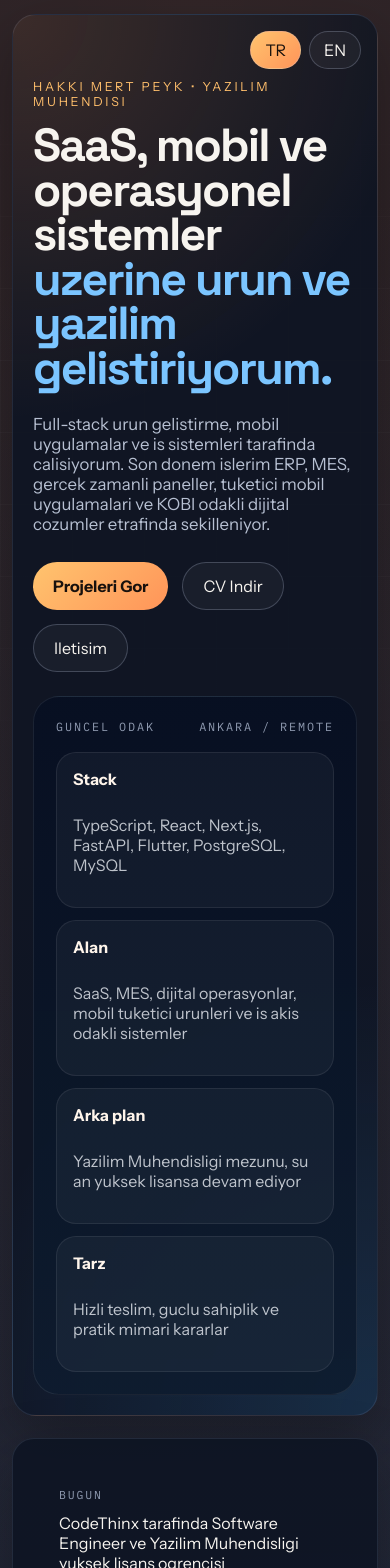
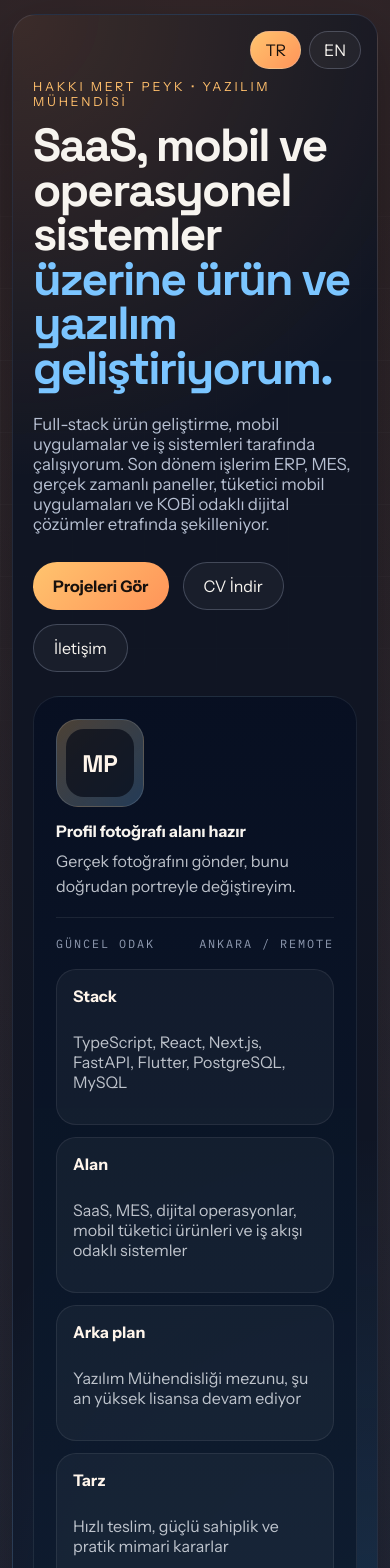
Before and after one commit to mertpeyk/mertpeykportfolio, a React (Vite) app: page / in a window 390 px wide. Shown: the top 1568 px of the page. Built offline with nearby package versions, Linux system fonts and the light colour scheme.

Commit message:
Improve Turkish copy and mobile profile layout

```diff
--- a/src/App.css
+++ b/src/App.css
@@ -78,6 +78,52 @@
   border-radius: 26px;
   border: 1px solid rgba(255, 255, 255, 0.08);
   background: linear-gradient(180deg, rgba(8, 16, 34, 0.96), rgba(14, 28, 47, 0.92));
+}
+
+.portrait-shell {
+  display: grid;
+  grid-template-columns: 112px 1fr;
+  gap: 16px;
+  align-items: center;
+  margin-bottom: 18px;
+  padding-bottom: 18px;
+  border-bottom: 1px solid rgba(255, 255, 255, 0.08);
+}
+
+.portrait-ring {
+  display: grid;
+  place-items: center;
+  width: 112px;
+  height: 112px;
+  border-radius: 28px;
+  background: linear-gradient(135deg, rgba(255, 196, 110, 0.28), rgba(123, 197, 255, 0.24));
+  border: 1px solid rgba(255, 255, 255, 0.12);
+}
+
+.portrait-fallback {
+  display: grid;
+  place-items: center;
+  width: 88px;
+  height: 88px;
+  border-radius: 24px;
+  background: rgba(7, 12, 24, 0.72);
+  color: #fff5eb;
+  font-family: var(--display);
+  font-size: 1.9rem;
+  font-weight: 700;
+}
+
+.portrait-copy strong {
+  display: block;
+  margin-bottom: 8px;
+  color: var(--heading);
+  font-size: 1rem;
+}
+
+.portrait-copy p {
+  margin: 0;
+  color: rgba(232, 236, 243, 0.8);
+  line-height: 1.55;
 }
 
 .hero-card-top,
@@ -562,6 +608,24 @@
   .project-meta {
     flex-direction: column;
   }
+
+  .portrait-shell {
+    grid-template-columns: 88px 1fr;
+    gap: 14px;
+  }
+
+  .portrait-ring {
+    width: 88px;
+    height: 88px;
+    border-radius: 22px;
+  }
+
+  .portrait-fallback {
+    width: 68px;
+    height: 68px;
+    border-radius: 18px;
+    font-size: 1.5rem;
+  }
 }
 
 @media (max-width: 640px) {
@@ -602,4 +666,8 @@
     grid-template-columns: 1fr;
     gap: 8px;
   }
+
+  .portrait-shell {
+    grid-template-columns: 1fr;
+  }
 }
--- a/src/App.tsx
+++ b/src/App.tsx
@@ -41,45 +41,47 @@ type SkillLane = {
 
 const uiCopy = {
   tr: {
-    eyebrow: 'HAKKI MERT PEYK • YAZILIM MUHENDISI',
+    eyebrow: 'HAKKI MERT PEYK • YAZILIM MÜHENDİSİ',
     heroTitleLead: 'SaaS, mobil ve operasyonel sistemler',
-    heroTitleTail: ' uzerine urun ve yazilim gelistiriyorum.',
+    heroTitleTail: ' üzerine ürün ve yazılım geliştiriyorum.',
     heroText:
-      'Full-stack urun gelistirme, mobil uygulamalar ve is sistemleri tarafinda calisiyorum. Son donem islerim ERP, MES, gercek zamanli paneller, tuketici mobil uygulamalari ve KOBI odakli dijital cozumler etrafinda sekilleniyor.',
-    viewProjects: 'Projeleri Gor',
-    downloadCv: 'CV Indir',
-    contact: 'Iletisim',
-    currentFocus: 'Guncel odak',
+      'Full-stack ürün geliştirme, mobil uygulamalar ve iş sistemleri tarafında çalışıyorum. Son dönem işlerim ERP, MES, gerçek zamanlı paneller, tüketici mobil uygulamaları ve KOBİ odaklı dijital çözümler etrafında şekilleniyor.',
+    viewProjects: 'Projeleri Gör',
+    downloadCv: 'CV İndir',
+    contact: 'İletişim',
+    currentFocus: 'Güncel odak',
     stack: 'Stack',
     domain: 'Alan',
     background: 'Arka plan',
     style: 'Tarz',
-    focusLine: 'SaaS, MES, dijital operasyonlar, mobil tuketici urunleri ve is akis odakli sistemler',
-    backgroundLine: 'Yazilim Muhendisligi mezunu, su an yuksek lisansa devam ediyor',
-    styleLine: 'Hizli teslim, guclu sahiplik ve pratik mimari kararlar',
-    now: 'Bugun',
+    focusLine: 'SaaS, MES, dijital operasyonlar, mobil tüketici ürünleri ve iş akışı odaklı sistemler',
+    backgroundLine: 'Yazılım Mühendisliği mezunu, şu an yüksek lisansa devam ediyor',
+    styleLine: 'Hızlı teslim, güçlü sahiplik ve pratik mimari kararlar',
+    now: 'Bugün',
     focus: 'Odak',
     based: 'Konum',
-    nowLine: 'CodeThinx tarafinda Software Engineer ve Yazilim Muhendisligi yuksek lisans ogrencisi',
-    focusLine2: 'Is sistemleri, mobil urunler, API tasarimi ve urun kalitesinde arayuzler',
-    basedLine: 'Ankara, Turkiye',
+    nowLine: 'CodeThinx tarafında Software Engineer ve Yazılım Mühendisliği yüksek lisans öğrencisi',
+    focusLine2: 'İş sistemleri, mobil ürünler, API tasarımı ve ürün kalitesinde arayüzler',
+    basedLine: 'Ankara, Türkiye',
     capabilities: 'Yetkinlikler',
-    capabilitiesTitle: 'Urun yonu, muhendislik derinligi ve hizli teslimin kesistigi yerde daha iyi is cikartiyorum.',
+    capabilitiesTitle: 'Ürün yönü, mühendislik derinliği ve hızlı teslimin kesiştiği yerde daha iyi iş çıkartıyorum.',
     experience: 'Deneyim',
-    experienceTitle: 'Profesyonel tarafim urun gelistirme, ozel yazilim ve operasyonel dusunce etrafinda sekillendi.',
-    selectedWork: 'Secili Projeler',
-    selectedWorkTitle: 'Teknik araligi ve gercek dunyadaki faydayi ayni anda gosteren projeler.',
-    techStack: 'Kullandigim Teknolojiler',
-    techStackTitle: 'Frontend, backend, mobil ve teslim tarafinda aktif kullandigim araclar.',
-    education: 'Egitim',
-    educationTitle: 'Yazilim muhendisligi ekseninde ilerleyen akademik yolculuk.',
-    principles: 'Calisma Bicimi',
-    principlesTitle: 'Kisa sureli gosteristen ziyade uzun vadeli urun degeri hedefledigimde nasil calisiyorum.',
-    contactTitle: 'Ciddi urun, yazilim ve sistem islerine acigim.',
+    experienceTitle: 'Profesyonel tarafım ürün geliştirme, özel yazılım ve operasyonel düşünce etrafında şekillendi.',
+    selectedWork: 'Seçili Projeler',
+    selectedWorkTitle: 'Teknik aralığı ve gerçek dünyadaki faydayı aynı anda gösteren projeler.',
+    techStack: 'Kullandığım Teknolojiler',
+    techStackTitle: 'Frontend, backend, mobil ve teslim tarafında aktif kullandığım araçlar.',
+    education: 'Eğitim',
+    educationTitle: 'Yazılım mühendisliği ekseninde ilerleyen akademik yolculuk.',
+    principles: 'Çalışma Biçimi',
+    principlesTitle: 'Kısa süreli gösterişten ziyade uzun vadeli ürün değeri hedeflediğimde nasıl çalışıyorum.',
+    contactTitle: 'Ciddi ürün, yazılım ve sistem işlerine açığım.',
     portfolioRepo: 'Portfolio Reposu',
-    liveSite: 'Canli Site',
+    liveSite: 'Canlı Site',
     toggleTr: 'TR',
     toggleEn: 'EN',
+    photoNote: 'Profil fotoğrafı alanı hazır',
+    photoHint: 'Gerçek fotoğrafını gönder, bunu doğrudan portreyle değiştireyim.',
   },
   en: {
     eyebrow: 'HAKKI MERT PEYK • SOFTWARE ENGINEER',
@@ -121,6 +123,8 @@ const uiCopy = {
     liveSite: 'Live Site',
     toggleTr: 'TR',
     toggleEn: 'EN',
+    photoNote: 'Profile photo slot is ready',
+    photoHint: 'Send me your actual photo and I will replace this area with a real portrait.',
   },
 } as const
 
@@ -134,14 +138,14 @@ const capabilityGroups: CapabilityGroup[] = [
   },
   {
     title: {
-      tr: 'Mobil Urunler',
+      tr: 'Mobil Ürünler',
       en: 'Mobile Products',
     },
     items: ['Flutter for iOS and Android', 'Release workflows and store readiness', 'Analytics, monetization, and product iteration'],
   },
   {
     title: {
-      tr: 'Sistem Dusuncesi',
+      tr: 'Sistem Düşüncesi',
       en: 'Systems Thinking',
     },
     items: ['ERP and MES product design', 'RBAC, JWT, multi-tenant structures', 'Agile delivery and practical architecture'],
@@ -157,19 +161,19 @@ const experience: Experience[] = [
     },
     period: 'Dec 2024 - Present',
     summary: {
-      tr: 'KOBI\'ler icin ozel yazilimlar, ERP odakli sistemler, operasyon panelleri ve dijital donusum urunleri gelistiriyorum.',
+      tr: 'KOBİ\'ler için özel yazılımlar, ERP odaklı sistemler, operasyon panelleri ve dijital dönüşüm ürünleri geliştiriyorum.',
       en: 'Building custom business software, ERP-oriented systems, operational dashboards, and digital transformation products for SMEs.',
     },
   },
   {
     company: 'Figen Egitim Kurumlari',
     role: {
-      tr: 'Bilisim Uzmani',
+      tr: 'Bilişim Uzmanı',
       en: 'IT Specialist',
     },
     period: 'Apr 2026 - Present',
     summary: {
-      tr: 'Kurumsal teknoloji operasyonlarini desteklerken ayni zamanda urun ve muhendislik islerini surduruyorum.',
+      tr: 'Kurumsal teknoloji operasyonlarını desteklerken aynı zamanda ürün ve mühendislik işlerini sürdürüyorum.',
       en: 'Supporting institutional technology operations while continuing product and engineering work in parallel.',
     },
   },
@@ -181,7 +185,7 @@ const experience: Experience[] = [
     },
     period: 'Jun 2024 - Nov 2024',
     summary: {
-      tr: 'Dijital urunler ve ic is cozumleri icin hem frontend hem backend teslimlerinde gorev aldim.',
+      tr: 'Dijital ürünler ve iç iş çözümleri için hem frontend hem backend teslimlerinde görev aldım.',
       en: 'Worked across frontend and backend delivery for digital products and internal business solutions.',
     },
   },
@@ -191,7 +195,7 @@ const featuredProjects: Project[] = [
   {
     title: 'CodeThinx ERP & MES',
     category: {
-      tr: 'Endustriyel SaaS Platformu',
+      tr: 'Endüstriyel SaaS Platformu',
       en: 'Industrial SaaS Platform',
     },
     role: {
@@ -199,11 +203,11 @@ const featuredProjects: Project[] = [
       en: 'Founder & Lead Software Engineer',
     },
     summary: {
-      tr: 'Finans, operasyon, uretim planlama, makine izleme ve vardiya yonetimini tek cati altinda toplayan olceklenebilir bir platform.',
+      tr: 'Finans, operasyon, üretim planlama, makine izleme ve vardiya yönetimini tek çatı altında toplayan ölçeklenebilir bir platform.',
       en: 'A scalable platform for finance, operations, production planning, machine monitoring, and shift management.',
     },
     impact: {
-      tr: 'Multi-tenant yapi, rol bazli yetkilendirme, gercek zamanli izleme ve uretim operasyonlari icin gorunurluk odakli kurgulandi.',
+      tr: 'Multi-tenant yapı, rol bazlı yetkilendirme, gerçek zamanlı izleme ve üretim operasyonları için görünürlük odaklı kurgulandı.',
       en: 'Designed around multi-tenant thinking, role-based access, real-time monitoring, and operational visibility for production environments.',
     },
     stack: ['Next.js', 'React', 'TypeScript', 'FastAPI', 'MySQL'],
@@ -221,11 +225,11 @@ const featuredProjects: Project[] = [
       en: 'Founder & Full Stack Engineer',
     },
     summary: {
-      tr: 'Kuyumculuk sektoru icin gelistirilmis, canli altin ve doviz yonetimini operasyon modulleriyle birlestiren bir platform.',
+      tr: 'Kuyumculuk sektörü için geliştirilmiş, canlı altın ve döviz yönetimini operasyon modülleriyle birleştiren bir platform.',
       en: 'Live gold and exchange management platform tailored for the jewelry sector with operational modules and screen-based experiences.',
     },
     impact: {
-      tr: 'SOAP ve REST veri akislari, stok mantigi, akilli fiyatlama ve admin kontrol yuzleriyle yuksek frekansli operasyonlara gore kuruldu.',
+      tr: 'SOAP ve REST veri akışları, stok mantığı, akıllı fiyatlama ve admin kontrol yüzleriyle yüksek frekanslı operasyonlara göre kuruldu.',
       en: 'Connected SOAP and REST market feeds with high-frequency price workflows, stock logic, smart pricing, and admin control surfaces.',
     },
     stack: ['Next.js', 'React', 'FastAPI', 'Python', 'MySQL', 'SOAP/REST'],
@@ -235,7 +239,7 @@ const featuredProjects: Project[] = [
   {
     title: 'Misil Bebek',
     category: {
-      tr: 'Mobil Tuketici Uygulamasi',
+      tr: 'Mobil Tüketici Uygulaması',
       en: 'Consumer Mobile App',
     },
     role: {
@@ -243,11 +247,11 @@ const featuredProjects: Project[] = [
       en: 'Founder & Mobile Engineer',
     },
     summary: {
-      tr: 'Beyaz gurultu, ninni ve cok dilli deneyimle ebeveynlerin uyku rutinini kolaylastiran tuketici odakli mobil uygulama.',
+      tr: 'Beyaz gürültü, ninni ve çok dilli deneyimle ebeveynlerin uyku rutinini kolaylaştıran tüketici odaklı mobil uygulama.',
       en: 'A consumer mobile app designed to make sleep routines easier for parents through white noise, lullabies, and a calmer multilingual product experience.',
     },
     impact: {
-      tr: 'Uygulama ici dil degistirme, lokalize store icerikleri, onboarding akisi, release surecleri ve reklam dengesini urun hissini bozmadan yonettim.',
+      tr: 'Uygulama içi dil değiştirme, lokalize store içerikleri, onboarding akışı, release süreçleri ve reklam dengesini ürün hissini bozmadan yönettim.',
       en: 'Handled multilingual UX, in-app language switching, localized app metadata, onboarding polish, release operations, and monetization tuning without making the product feel spammy.',
     },
     stack: ['Flutter', 'Dart', 'Firebase Analytics', 'Google AdMob', 'App Store Connect', 'Google Play'],
@@ -257,7 +261,7 @@ const featuredProjects: Project[] = [
   {
     title: 'Sigarayi Birakiyoruz',
     category: {
-      tr: 'Davranis Degisimi Urunu',
+      tr: 'Davranış Değişimi Ürünü',
       en: 'Behavior Change Product',
     },
     role: {
@@ -265,11 +269,11 @@ const featuredProjects: Project[] = [
       en: 'Founder & Full Stack Mobile Developer',
     },
     summary: {
-      tr: 'Motivasyon, kriz ani destegi, ilerleme takibi ve aliskanlik pekistirme akislariyla sigarayi birakma surecine odaklanan mobil urun.',
+      tr: 'Motivasyon, kriz anı desteği, ilerleme takibi ve alışkanlık pekiştirme akışlarıyla sigarayı bırakma sürecine odaklanan mobil ürün.',
       en: 'A behavior-change mobile product built to support smoking cessation through motivation, crisis support, progress tracking, and habit reinforcement.',
     },
     impact: {
-      tr: 'Onboarding kalitesi, kriz ani ekranlari, motive edici icerikler, cok dilli metinler, store policy uyumlu saglik icerigi ve iOS/Android stabilite iyilestirmeleri uzerinde calistim.',
+      tr: 'Onboarding kalitesi, kriz anı ekranları, motive edici içerikler, çok dilli metinler, store policy uyumlu sağlık içeriği ve iOS/Android stabilite iyileştirmeleri üzerinde çalıştım.',
       en: 'Focused on onboarding quality, crisis moments, motivational content, multilingual copy, store-policy compliant health messaging, and stability improvements across iOS and Android releases.',
     },
     stack: ['Flutter', 'Dart', 'Firebase', 'Google AdMob', 'App Store Connect', 'Google Play'],
@@ -279,19 +283,19 @@ const featuredProjects: Project[] = [
   {
     title: 'AKKANA',
     category: {
-      tr: 'Otonom Deniz Araci',
+      tr: 'Otonom Deniz Aracı',
       en: 'Autonomous Marine Project',
     },
     role: {
-      tr: 'Proje Lideri & Yazilim Muhendisi',
+      tr: 'Proje Lideri & Yazılım Mühendisi',
       en: 'Project Lead & Software Engineer',
     },
     summary: {
-      tr: 'Universite ve kulucka destegiyle prototip asamasina gelen sonar tabanli insansiz deniz araci projesi.',
+      tr: 'Üniversite ve kuluçka desteğiyle prototip aşamasına gelen sonar tabanlı insansız deniz aracı projesi.',
       en: 'Sonar-based unmanned marine vehicle project developed through university and incubation support.',
     },
     impact: {
-      tr: 'Takim liderligi altinda prototip asamasina tasindi ve Ostim Teknik Universitesi Pitching Day\'de ikinci oldu.',
+      tr: 'Takım liderliği altında prototip aşamasına taşındı ve Ostim Teknik Üniversitesi Pitching Day\'de ikinci oldu.',
       en: 'Reached prototype phase under team leadership and earned second place at Ostim Technical University Pitching Day.',
     },
     stack: ['Product Leadership', 'Embedded Collaboration', 'Prototyping'],
@@ -301,19 +305,19 @@ const featuredProjects: Project[] = [
   {
     title: 'Cancer Tissue Detection from MR Images',
     category: {
-      tr: 'Bitirme Arastirma Projesi',
+      tr: 'Bitirme Araştırma Projesi',
       en: 'Graduation Research Project',
     },
     role: {
-      tr: 'Arastirmaci & Yazilim Gelistirici',
+      tr: 'Araştırmacı & Yazılım Geliştirici',
       en: 'Researcher & Software Developer',
     },
     summary: {
-      tr: 'MR goruntulerinden kanserli doku tespitine odaklanan derin ogrenme tabanli tibbi goruntuleme calismasi.',
+      tr: 'MR görüntülerinden kanserli doku tespitine odaklanan derin öğrenme tabanlı tıbbi görüntüleme çalışması.',
       en: 'Deep learning-based medical imaging project focused on cancerous tissue detection from MR scans.',
     },
     impact: {
-      tr: 'TensorFlow ve CNN tabanli yaklasimlarla akademik baglamda yuksek dogruluk hedeflenerek gelistirildi.',
+      tr: 'TensorFlow ve CNN tabanlı yaklaşımlarla akademik bağlamda yüksek doğruluk hedeflenerek geliştirildi.',
       en: 'Built with TensorFlow and CNN-based methods, targeting high diagnostic accuracy in an academic context.',
     },
     stack: ['Python', 'TensorFlow', 'Computer Vision', 'CNN'],
@@ -326,7 +330,7 @@ const education: Education[] = [
   {
     school: 'Ostim Teknik Universitesi',
     degree: {
-      tr: 'Yuksek Lisans, Yazilim Muhendisligi',
+      tr: 'Yüksek Lisans, Yazılım Mühendisliği',
       en: 'MSc in Software Engineering',
     },
     period: 'Oct 2025 - Present',
@@ -334,7 +338,7 @@ const education: Education[] = [
   {
     school: 'Ostim Teknik Universitesi',
     degree: {
-      tr: 'Lisans, Yazilim Muhendisligi',
+      tr: 'Lisans, Yazılım Mühendisliği',
       en: 'BSc in Software Engineering',
     },
     period: 'Oct 2020 - Jun 2024',
@@ -367,15 +371,15 @@ const skillLanes: SkillLane[] = [
 
 const principles: LocalizedText[] = [
   {
-    tr: 'Sadece guzel arayuz degil, operasyonel problemi cozen urunleri seviyorum.',
+    tr: 'Sadece güzel arayüz değil, operasyonel problemi çözen ürünleri seviyorum.',
     en: 'I like products that solve operational problems, not just interface exercises.',
   },
   {
-    tr: 'Urun dusuncesi, arayuz kalitesi ve backend yapisi arasinda kopmadan ilerlemeyi seviyorum.',
+    tr: 'Ürün düşüncesi, arayüz kalitesi ve backend yapısı arasında kopmadan ilerlemeyi seviyorum.',
     en: 'I enjoy moving between product thinking, interface quality, and backend structure without breaking continuity.',
   },
   {
-    tr: 'Sistem buyudukce okunabilir kalmali; isimlendirme, sinirlar ve teslim disiplini bence kritik.',
+    tr: 'Sistem büyüdükçe okunabilir kalmalı; isimlendirme, sınırlar ve teslim disiplini bence kritik.',
     en: 'I prefer systems that stay readable as they grow; naming, boundaries, and delivery discipline matter.',
   },
 ]
@@ -425,6 +429,15 @@ function App() {
         </div>
 
         <div className="hero-card">
+          <div className="portrait-shell">
+            <div className="portrait-ring">
+              <div className="portrait-fallback">MP</div>
+            </div>
+            <div className="portrait-copy">
+              <strong>{copy.photoNote}</strong>
+              <p>{copy.photoHint}</p>
+            </div>
+          </div>
           <div className="hero-card-top">
             <span>{copy.currentFocus}</span>
             <span>Ankara / Remote</span>
```
